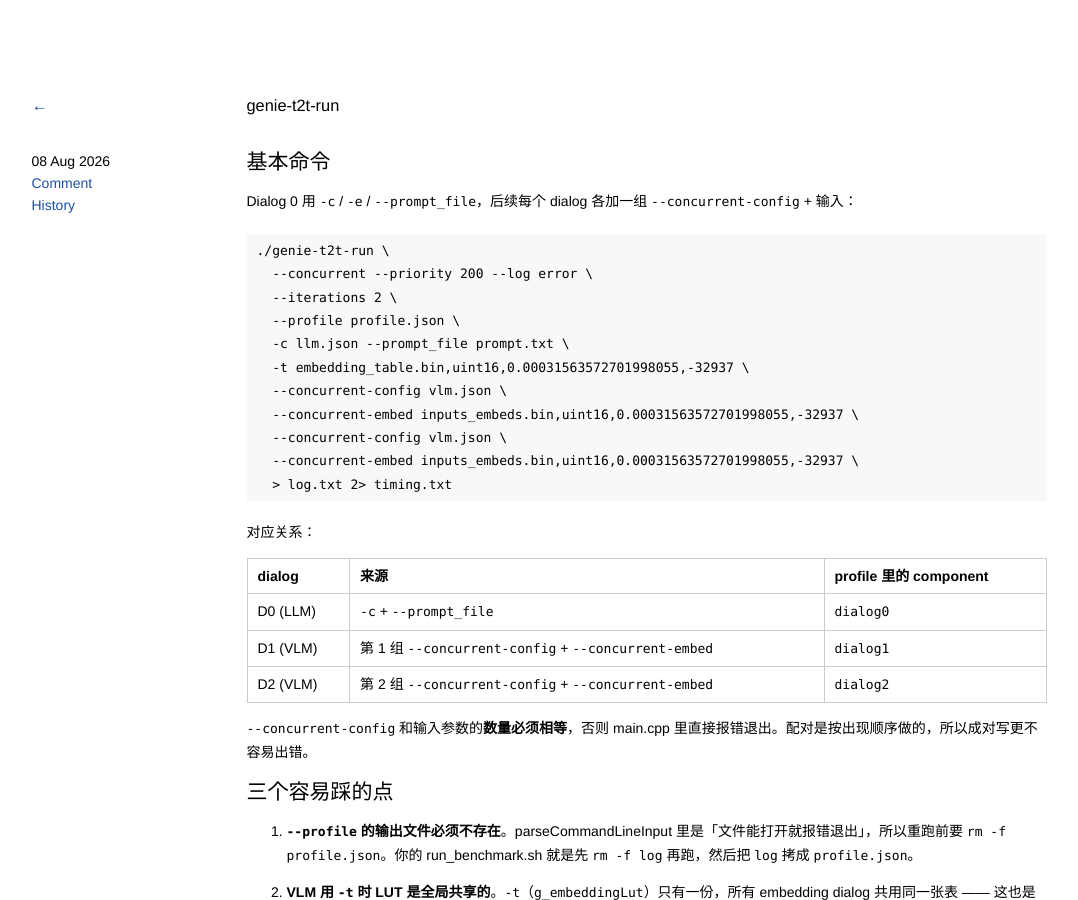
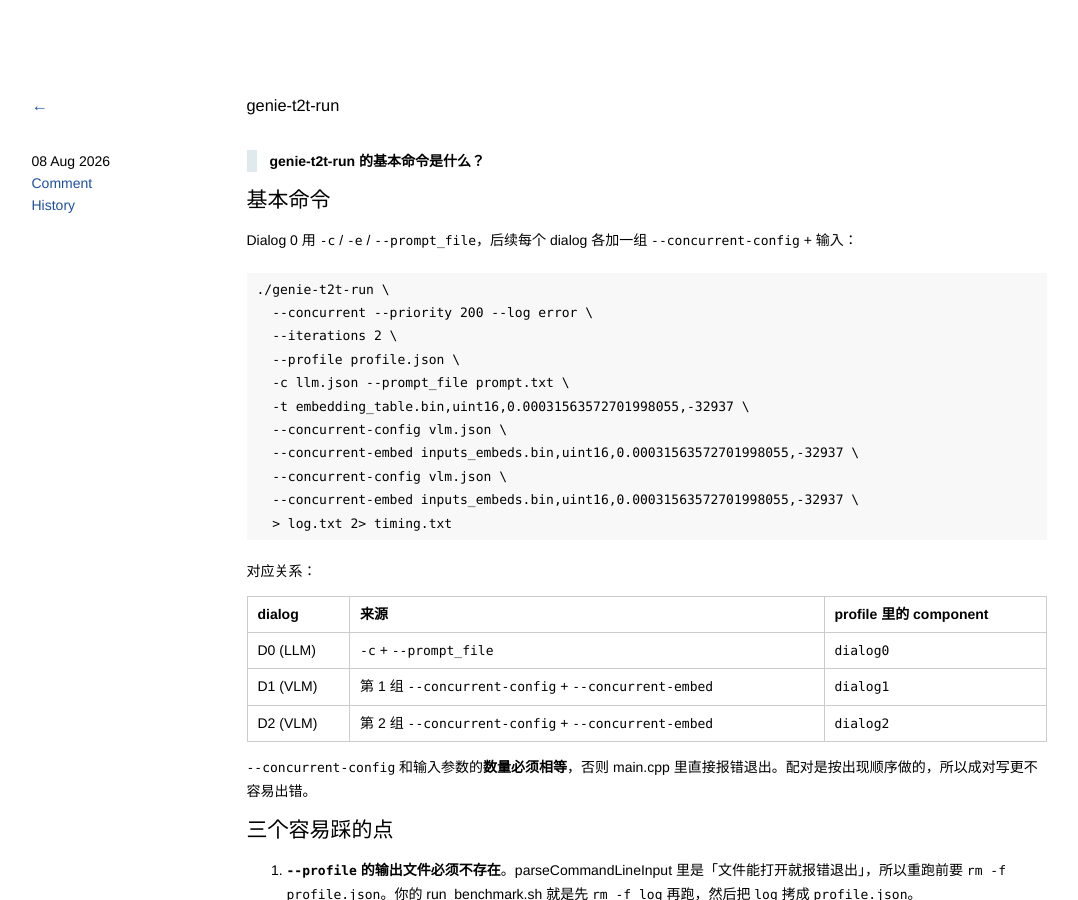
Before and after one commit to kidlj/awei, a Jekyll site: the page built from _note/genie-t2t-run.md, in a window 1280 px wide and 900 px high. Shown: the whole window, without its empty margins (101-1179 px from the left). Built offline with Jekyll 4.4.1, drawn with Linux system fonts in a browser that asks for light colours; a script that is not in the unit is left out.

Commit message:
update notes

```diff
--- a/_note/genie-t2t-run.md
+++ b/_note/genie-t2t-run.md
@@ -2,6 +2,8 @@
 title: genie-t2t-run
 date: 2026-08-08
 ---
+
+> **genie-t2t-run 的基本命令是什么？**
 
 ## 基本命令
 
@@ -70,7 +72,7 @@
 
 一点说明：上面示例里的 `uint16,0.00031563572701998055,-32937` 是直接取自 run_benchmark.sh 的 `VLM_EMBED_ARG`，属于特定模型的量化编码，换模型时需要相应替换。
 
-> 解释下 `VLM_EMBED_ARG="inputs_embeds.bin,uint16,0.00031563572701998055,-32937"`，inputs_embeds.bin 是什么数据？
+> **解释下 `VLM_EMBED_ARG="inputs_embeds.bin,uint16,0.00031563572701998055,-32937"`，inputs_embeds.bin 是什么数据？**
 
 `VLM_EMBED_ARG` 是 `-e` / `--concurrent-embed` 的参数，格式为 `PATH,TYPE,SCALE,OFFSET`：
 
@@ -124,7 +126,7 @@
 
 一点补充：以上关于"vision encoder 离线生成"的描述是从 `inputs_embeds` 这一命名约定和 Genie 只跑 LLM 图这一事实推断的，仓库里没有生成该文件的脚本；如果需要确认具体的拼接方式和 shape，得看你们导出这个 bin 的那份 host 侧代码。
 
-> decode 阶段生成的 token 需要经 LUT 查表转成 embedding。解释一下
+> **decode 阶段生成的 token 需要经 LUT 查表转成 embedding。解释一下**
 
 ## 为什么需要这一步
 
@@ -176,7 +178,7 @@
 
 另外前面提到的全局单例问题在这里具体化了：`calculateRequantEncodings()` 写的是全局 `g_requantScale` / `g_requantOffset`，而多个 dialog 线程共享它们。脚本里所有 VLM 用同一份 `VLM_EMBED_ARG`，算出来的值相同，所以这个竞争是良性的；但如果将来给不同 VLM 配不同编码的 embedding，这里会出现真正的数据竞争。
 
-> 是说vlm decode 过程中，输出第二个 token 的输入也是 embedding 吗？
+> **是说vlm decode 过程中，输出第二个 token 的输入也是 embedding 吗？**
 
 是的,而且不只第二个——**decode 阶段每一步的输入都是 embedding 向量**。
 
```
Also changed, not shown: _note/vit-genie-engine.md (+1 -1 lines), _note/vit-memory.md (+1 -1 lines).
